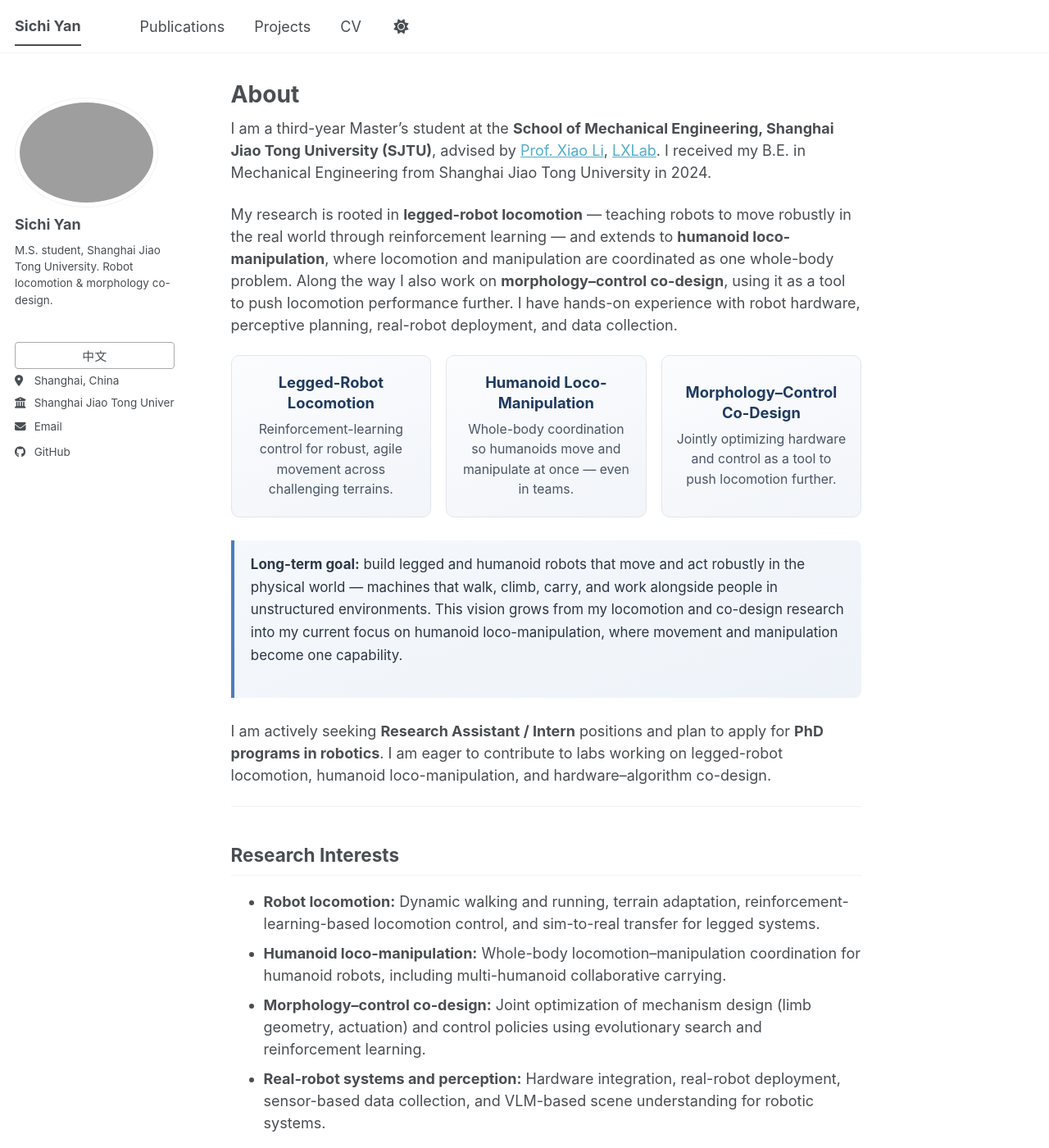
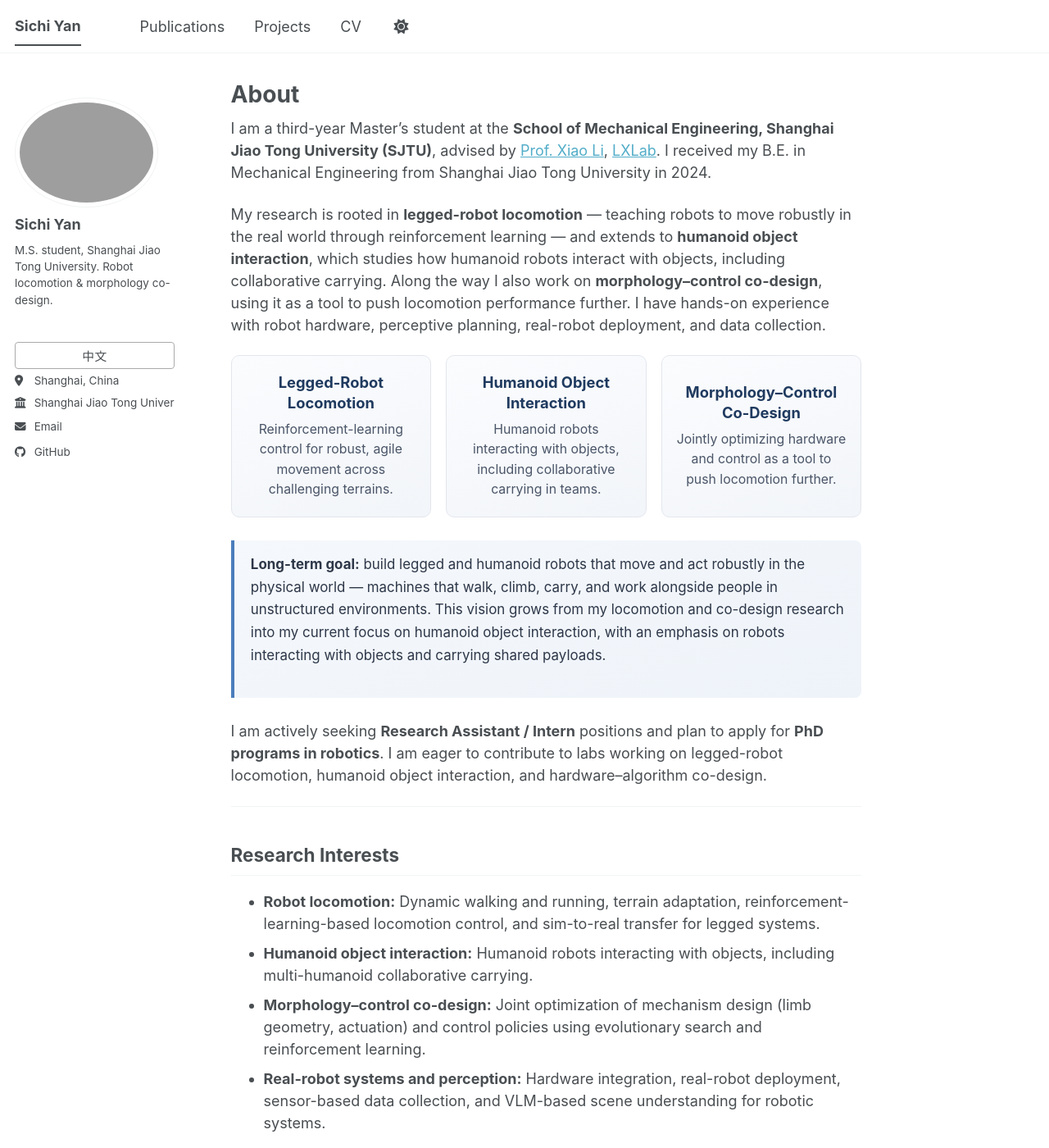
Before and after one commit to Taro003/Taro003.github.io, a Jekyll site: the page built from _pages/about.md, in a window 1280 px wide and 1400 px high. Shown: the whole window at 82% size. Built offline with Jekyll 4.4.1, drawn with Linux system fonts in a browser that asks for light colours; a script bundle is joined from its source files by our own code; library files that are not in the unit come from our copies; some of the changed text lies outside the part shown.

Commit message:
Update humanoid object interaction wording and internship video cover

```diff
--- a/_data/cv.json
+++ b/_data/cv.json
@@ -23,13 +23,13 @@
   "work": [
     {
       "company": "AGIbot",
-      "position": "Humanoid Loco-Manipulation Intern",
+      "position": "Humanoid Object Interaction Intern",
       "website": "https://www.agibot.com/",
       "startDate": "2026-06-15",
       "endDate": "Present",
-      "summary": "Working on humanoid robot loco-manipulation.",
+      "summary": "Working on humanoid object interaction.",
       "highlights": [
-        "Humanoid robot loco-manipulation."
+        "Humanoid object interaction."
       ]
     },
     {
--- a/_pages/about.md
+++ b/_pages/about.md
@@ -13,7 +13,7 @@
 <div class="lang-en" markdown="1">
 I am a third-year Master's student at the **School of Mechanical Engineering, Shanghai Jiao Tong University (SJTU)**, advised by [Prof. Xiao Li](https://scholar.google.com/citations?user=dGZ3vH8AAAAJ&hl=en), [LXLab](https://space.bilibili.com/42031470). I received my B.E. in Mechanical Engineering from Shanghai Jiao Tong University in 2024.
 
-My research is rooted in **legged-robot locomotion** — teaching robots to move robustly in the real world through reinforcement learning — and extends to **humanoid loco-manipulation**, where locomotion and manipulation are coordinated as one whole-body problem. Along the way I also work on **morphology–control co-design**, using it as a tool to push locomotion performance further. I have hands-on experience with robot hardware, perceptive planning, real-robot deployment, and data collection.
+My research is rooted in **legged-robot locomotion** — teaching robots to move robustly in the real world through reinforcement learning — and extends to **humanoid object interaction**, which studies how humanoid robots interact with objects, including collaborative carrying. Along the way I also work on **morphology–control co-design**, using it as a tool to push locomotion performance further. I have hands-on experience with robot hardware, perceptive planning, real-robot deployment, and data collection.
 </div>
 
 <div class="lang-en intro-grid">
@@ -22,8 +22,8 @@
     <div class="intro-card-desc">Reinforcement-learning control for robust, agile movement across challenging terrains.</div>
   </div>
   <div class="intro-card">
-    <div class="intro-card-title">Humanoid Loco-Manipulation</div>
-    <div class="intro-card-desc">Whole-body coordination so humanoids move and manipulate at once — even in teams.</div>
+    <div class="intro-card-title">Humanoid Object Interaction</div>
+    <div class="intro-card-desc">Humanoid robots interacting with objects, including collaborative carrying in teams.</div>
   </div>
   <div class="intro-card">
     <div class="intro-card-title">Morphology–Control Co-Design</div>
@@ -32,17 +32,17 @@
 </div>
 
 <div class="lang-en vision-block" markdown="1">
-**Long-term goal:** build legged and humanoid robots that move and act robustly in the physical world — machines that walk, climb, carry, and work alongside people in unstructured environments. This vision grows from my locomotion and co-design research into my current focus on humanoid loco-manipulation, where movement and manipulation become one capability.
+**Long-term goal:** build legged and humanoid robots that move and act robustly in the physical world — machines that walk, climb, carry, and work alongside people in unstructured environments. This vision grows from my locomotion and co-design research into my current focus on humanoid object interaction, with an emphasis on robots interacting with objects and carrying shared payloads.
 </div>
 
 <div class="lang-en" markdown="1">
-I am actively seeking **Research Assistant / Intern** positions and plan to apply for **PhD programs in robotics**. I am eager to contribute to labs working on legged-robot locomotion, humanoid loco-manipulation, and hardware–algorithm co-design.
+I am actively seeking **Research Assistant / Intern** positions and plan to apply for **PhD programs in robotics**. I am eager to contribute to labs working on legged-robot locomotion, humanoid object interaction, and hardware–algorithm co-design.
 </div>
 
 <div class="lang-zh" markdown="1">
 我是鄢思迟，**上海交通大学机械与动力工程学院**硕士三年级在读，导师为[李潇](https://me.sjtu.edu.cn/teacher_directory1/lixiao.html)，所属实验室：[LXLab](https://space.bilibili.com/42031470)。2024 年本科毕业于上交大机械工程专业。
 
-我的研究以**腿足机器人运动控制**为根基——通过强化学习让机器人在真实世界中鲁棒运动——并延伸到**人形机器人 loco-manipulation**，将移动与操作作为统一的全身协调问题来研究。在此过程中，我也以**形态–控制协同设计**为工具，进一步突破运动性能的边界。我具备机器人硬件、感知规划、实机部署与数据采集的经验。
+我的研究以**腿足机器人运动控制**为根基——通过强化学习让机器人在真实世界中鲁棒运动——并延伸到**人形机器人与物体交互**，研究人形机器人与物体的交互，包括协作搬运。在此过程中，我也以**形态–控制协同设计**为工具，进一步突破运动性能的边界。我具备机器人硬件、感知规划、实机部署与数据采集的经验。
 </div>
 
 <div class="lang-zh intro-grid">
@@ -51,8 +51,8 @@
     <div class="intro-card-desc">基于强化学习的控制策略，让机器人在复杂地形上鲁棒、敏捷地运动。</div>
   </div>
   <div class="intro-card">
-    <div class="intro-card-title">人形机器人 Loco-Manipulation</div>
-    <div class="intro-card-desc">全身协调控制，让人形机器人边走边操作——甚至多机协作。</div>
+    <div class="intro-card-title">人形机器人与物体交互</div>
+    <div class="intro-card-desc">研究人形机器人与物体的交互，包括多机协作搬运。</div>
   </div>
   <div class="intro-card">
     <div class="intro-card-title">形态–控制协同设计</div>
@@ -61,11 +61,11 @@
 </div>
 
 <div class="lang-zh vision-block" markdown="1">
-**长期目标：** 构建能在物理世界中鲁棒移动与行动的腿足及人形机器人——让机器人能够在非结构化环境中行走、翻越、搬运、与人协作。这一愿景从我过去的运动控制与协同设计研究出发，延伸到我当前聚焦的人形机器人 loco-manipulation——让移动与操作成为一种统一的能力。
+**长期目标：** 构建能在物理世界中鲁棒移动与行动的腿足及人形机器人——让机器人能够在非结构化环境中行走、翻越、搬运、与人协作。这一愿景从我过去的运动控制与协同设计研究出发，延伸到我当前聚焦的人形机器人与物体交互——研究机器人与物体的交互及协作搬运。
 </div>
 
 <div class="lang-zh" markdown="1">
-目前积极寻找**科研助理 / 实习**机会，并计划申请机器人方向的**博士项目**。欢迎从事腿足机器人运动控制、人形机器人 loco-manipulation 与软硬件协同设计研究的实验室联系我。
+目前积极寻找**科研助理 / 实习**机会，并计划申请机器人方向的**博士项目**。欢迎从事腿足机器人运动控制、人形机器人与物体交互与软硬件协同设计研究的实验室联系我。
 </div>
 
 ---
@@ -73,7 +73,7 @@
 ## <span class="lang-en">Research Interests</span><span class="lang-zh">研究方向</span>
 
 - <span class="lang-en">**Robot locomotion:** Dynamic walking and running, terrain adaptation, reinforcement-learning-based locomotion control, and sim-to-real transfer for legged systems.</span><span class="lang-zh">**机器人运动控制：** 动态行走与奔跑、地形自适应、基于强化学习的腿足机器人控制与 sim-to-real 迁移。</span>
-- <span class="lang-en">**Humanoid loco-manipulation:** Whole-body locomotion–manipulation coordination for humanoid robots, including multi-humanoid collaborative carrying.</span><span class="lang-zh">**人形机器人 loco-manipulation：** 人形机器人全身运动–操作协调控制，包括多人形机器人协作搬运。</span>
+- <span class="lang-en">**Humanoid object interaction:** Humanoid robots interacting with objects, including multi-humanoid collaborative carrying.</span><span class="lang-zh">**人形机器人与物体交互：** 人形机器人与物体的交互，包括多人形机器人协作搬运。</span>
 - <span class="lang-en">**Morphology–control co-design:** Joint optimization of mechanism design (limb geometry, actuation) and control policies using evolutionary search and reinforcement learning.</span><span class="lang-zh">**形态–控制协同设计：** 利用进化搜索与强化学习联合优化机构设计（肢体几何、驱动）与控制策略。</span>
 - <span class="lang-en">**Real-robot systems and perception:** Hardware integration, real-robot deployment, sensor-based data collection, and VLM-based scene understanding for robotic systems.</span><span class="lang-zh">**实机系统与机器人感知：** 机器人硬件集成、实机部署、传感器数据采集，以及基于视觉语言模型的场景理解。</span>
 
@@ -134,8 +134,8 @@
         <span class="lang-zh">多人形机器人协作搬运</span>
       </div>
       <div class="exp-meta">
-        <span class="lang-en">Humanoid loco-manipulation · 2026 – present</span>
-        <span class="lang-zh">人形机器人 loco-manipulation · 2026 至今</span>
+        <span class="lang-en">Humanoid object interaction · 2026 – present</span>
+        <span class="lang-zh">人形机器人与物体交互 · 2026 至今</span>
       </div>
       <span class="exp-tag ongoing">
         <span class="lang-en">Ongoing</span><span class="lang-zh">进行中</span>
@@ -168,11 +168,15 @@
 <div class="exp-grid">
 
   <a class="exp-card" href="https://www.agibot.com/">
-    <div class="exp-thumb has-image" style="background-image:url('{{ base_path }}/images/agibot-x2.png');" data-placeholder=""></div>
+    <div class="exp-thumb has-image">
+      <video autoplay muted loop playsinline preload="metadata" poster="{{ base_path }}/images/agibotdemo_2robot.jpg" aria-label="Two humanoid robots interacting with a shared object" style="width:100%;height:100%;object-fit:cover;display:block;">
+        <source src="{{ base_path }}/files/agibotdemo_2robot.mp4" type="video/mp4">
+      </video>
+    </div>
     <div class="exp-body">
       <div class="exp-title">
-        <span class="lang-en">Humanoid Loco-Manipulation</span>
-        <span class="lang-zh">人形机器人 Loco-Manipulation 实习</span>
+        <span class="lang-en">Humanoid Object Interaction</span>
+        <span class="lang-zh">人形机器人与物体交互实习</span>
       </div>
       <div class="exp-meta">
         <span class="lang-en"><strong>AGIbot</strong> internship &middot; starting Jun 15, 2026</span>
```
Also changed, not shown: _pages/cv.md (+10 -10 lines), _portfolio/humanoid-collaborative-carrying.md (+4 -4 lines), images/agibotdemo_2robot.jpg (added), 1 other file.
